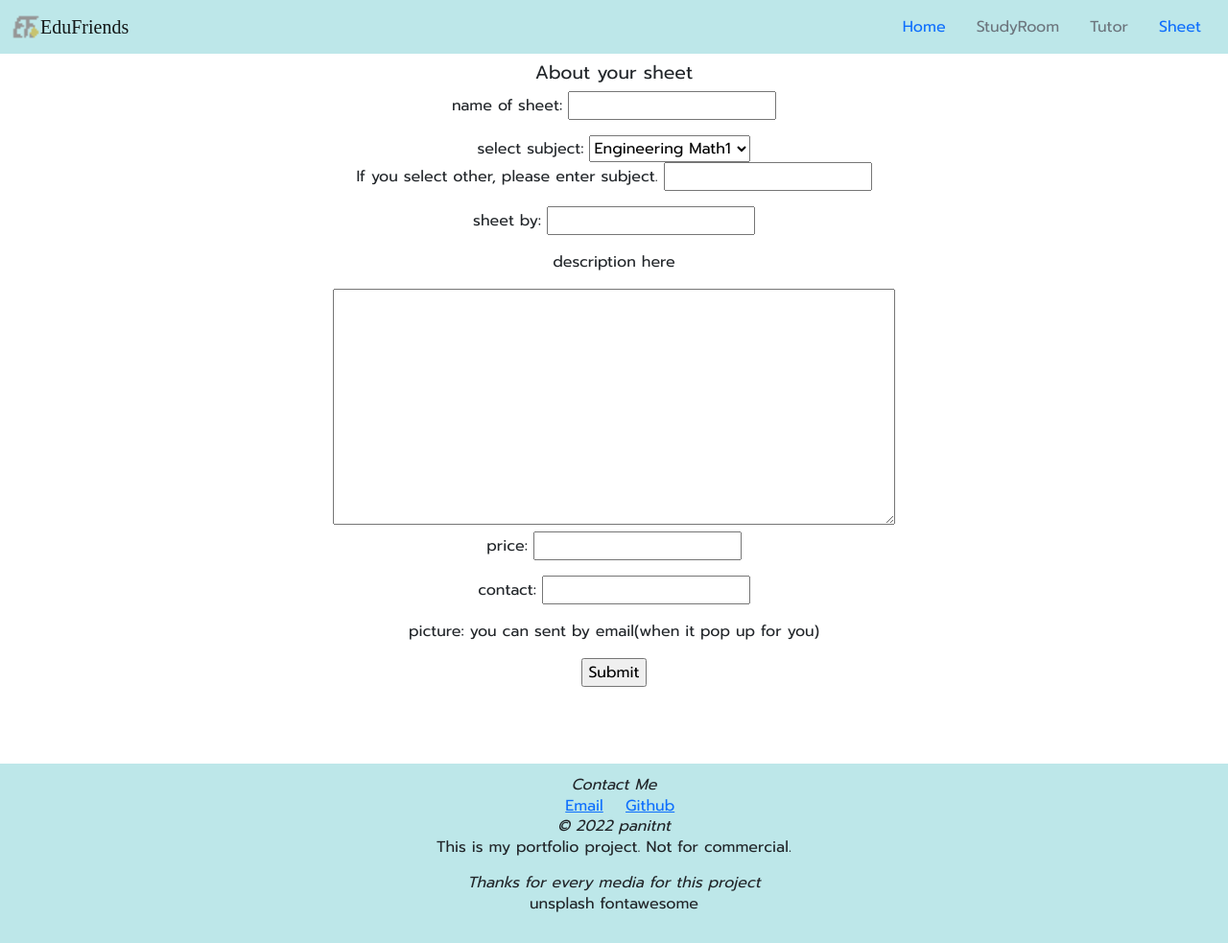
After one commit to panitnt/EduFriends, a Django app: page /sheet/share/ in a window 1280 px wide. The commit adds this page. Shown: the whole page at 96% size. Run offline with Django 4.2, Linux system fonts and the light colour scheme; some libraries are stand-ins or nearby versions; some web fonts are replaced.

Commit message:
add share sheet function

```diff
--- a/edu_sheet/templates/edu_sheet/sheet_detail.html
+++ b/edu_sheet/templates/edu_sheet/sheet_detail.html
@@ -1,4 +1,5 @@
 {% extends 'main_edufriends/base.html' %}
+{% block title %}sheet detail{% endblock%}
 {% block content%}
 {% load static %}
 
--- a/edu_sheet/templates/edu_sheet/sheet_home.html
+++ b/edu_sheet/templates/edu_sheet/sheet_home.html
@@ -1,9 +1,11 @@
 {% extends 'main_edufriends/base.html' %}
 {% load static %}
+{% block title %}sheet{% endblock%}
 {% block content%}
 <br><br>
 <div class="edu-sheet">
     <h3>Get sheet, get improve!</h3>
+    <p>If you want to share your sheet, <a href="{% url 'share'%}">click!</a></p>
     <div class="row edu-sheet-stock">
         {% for sheet in all_sheet %}
             <div class="col-md-3 col-sm-12">
--- /dev/null
+++ b/edu_sheet/templates/edu_sheet/sheet_share.html
@@ -0,0 +1,29 @@
+{% extends 'main_edufriends/base.html' %}
+{% load static %}
+{% block title %}share my sheet{% endblock%}
+{% block content%}
+<div class="share-sheet" style="padding:5% 0;">
+    <h4>About your sheet</h4>
+    <form action="mailto:dxrynq@gmail.com?subject=Sending request to share my sheet" method="post" enctype="text/plain">
+        <p>name of sheet: <input type="text" required="required" name="name"></p>
+        <p>select subject: <select name="subject" id="">
+            <option value="engineering-math1">Engineering Math1</option>
+            <option value="engineering-math2">Engineering Math2</option>
+            <option value="gen-phy1">General Physics1</option>
+            <option value="gen-phy2">General Physics2</option>
+            <option value="calculus1">Calculus1</option>
+            <option value="gen-ed">General Education</option>
+            <option value="other">Other</option>
+        </select> <br>
+        If you select other, please enter subject. <input type="text" name="other-subject">
+        </p>
+        <p>sheet by: <input type="text" required="required" name="by"></p>
+        <p>description here</p>
+        <textarea name="description" id="" cols="60" rows="10"></textarea>
+        <p>price: <input type="number" required="required" name="price"></p>
+        <p>contact: <input type="text" name="contact" id=""></p>
+        <p>picture: you can sent by email(when it pop up for you)</p>
+        <p><input type="submit" name="" id="" formaction="{% url 'sheet'%}"></p>
+    </form>
+</div>
+{% endblock %}
--- a/edu_sheet/urls.py
+++ b/edu_sheet/urls.py
@@ -4,4 +4,5 @@ from edu_sheet import views
 urlpatterns = [
     path('', views.sheet, name='sheet'),
     path('<int:sheet_id>/', views.details, name='details'),
+    path('share/', views.share, name='share'),
 ]
--- a/edu_sheet/views.py
+++ b/edu_sheet/views.py
@@ -9,3 +9,6 @@ def sheet(request):
 def details(request, sheet_id):
     detail = get_object_or_404(Sheet, pk=sheet_id)
     return render(request, 'edu_sheet/sheet_detail.html', {'detail': detail})
+
+def share(request):
+    return render(request, 'edu_sheet/sheet_share.html')
```
